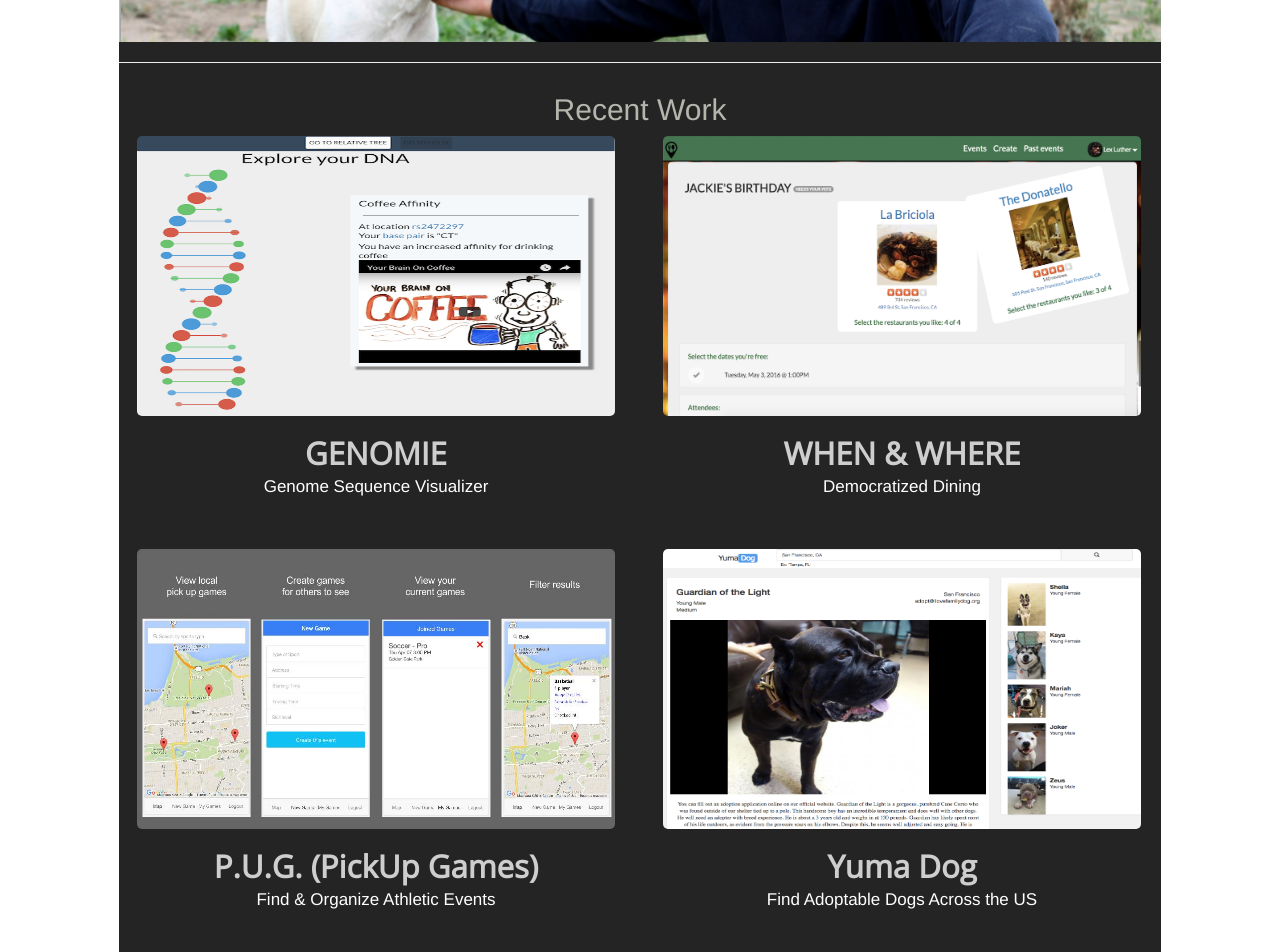
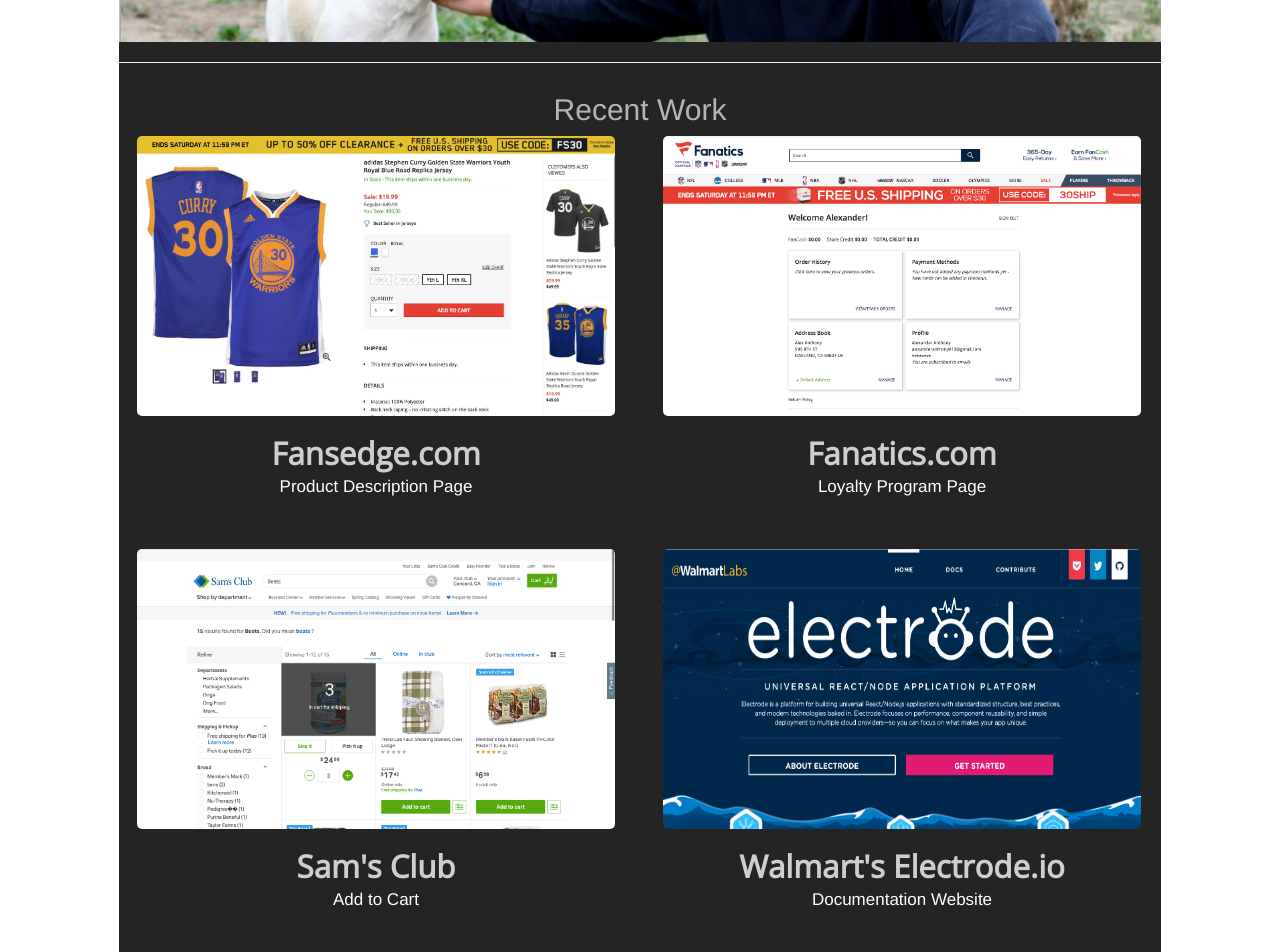
Before and after one commit to alexanthony813-zz/alexanthony813.github.io, a plain HTML site: page index.html in a window 1280 px wide. Shown: the part 660-1612 px from the top of the page. Drawn offline with nearby package versions, Linux system fonts and the light colour scheme; a web font is replaced by a local one.

Commit message:
Update portfolio

```diff
--- a/index.html
+++ b/index.html
@@ -50,11 +50,59 @@
         </div>
         <div class="row workrow">
           <div class="col-md-6 left-margin">
+            <a href="https://www.fansedge.com/nike-stephen-curry-golden-state-warriors-youth-blue-swingman-jersey-icon-edition/p-2813400" target="_blank">
+              <img src="./imgs/pdp.png" class="img-responsive med">
+            </a>
+            <h3 class="workTitle">
+              <a href="https://www.fansedge.com/nike-stephen-curry-golden-state-warriors-youth-blue-swingman-jersey-icon-edition/p-2813400" target="_blank">Fansedge.com
+              </a>
+            </h3>
+            <p><a href="https://www.fansedge.com/nike-stephen-curry-golden-state-warriors-youth-blue-swingman-jersey-icon-edition/p-2813400" target="_blank">Product Description Page</a></p>
+          </div>
+          <div class="col-md-6 left-margin">
+            <a href="https://www.fanatics.com/member-rewards-signup-login/x-1243+z-80251354-2173577203" target="_blank">
+              <img src="./imgs/fancash.png" class="img-responsive med">
+            </a>
+            <h3 class="workTitle">
+              <a href="https://www.fanatics.com/member-rewards-signup-login/x-1243+z-80251354-2173577203" target="_blank">Fanatics.com
+              </a>
+            </h3>
+            <p><a href="https://www.fanatics.com/member-rewards-signup-login/x-1243+z-80251354-2173577203" target="_blank">Loyalty Program Page</a></p>
+          </div>
+        </div>
+        <br>
+        <br>
+        <div class="row workrow">
+          <div class="col-md-6 left-margin">
+            <a href="https://www.samsclub.com/sams/search/searchResults.jsp?searchTerm=beets" target="_blank">
+              <img src="./imgs/sams.png" class="img-responsive med">
+            </a>
+            <h3 class="workTitle">
+              <a href="https://www.samsclub.com/sams/search/searchResults.jsp?searchTerm=beets" target="_blank">Sam's Club
+              </a>
+            </h3>
+            <p><a href="http://www.electrode.io/index.html" target="_blank">Add to Cart</a></p>
+          </div>
+          <div class="col-md-6 left-margin">
+            <a href="http://www.electrode.io/index.html" target="_blank">
+              <img src="./imgs/electrode.png" class="img-responsive med">
+            </a>
+            <h3 class="workTitle">
+              <a href="http://www.electrode.io/index.html" target="_blank">Walmart's Electrode.io
+              </a>
+            </h3>
+            <p><a href="http://www.electrode.io/index.html" target="_blank">Documentation Website</a></p>
+          </div>
+        </div>
+        <br>
+        <br>
+        <div class="row workrow">
+          <div class="col-md-6 left-margin">
             <a href="http://genomie.herokuapp.com/" target="_blank">
               <img src="./imgs/Genomi.png" class="img-responsive med">
             </a>
             <h3 class="workTitle">
-              <a href="http://genomie.herokuapp.com/" target="_blank">GENOMIE
+              <a href="http://genomie.herokuapp.com/" target="_blank">Genomie
               </a>
             </h3>
             <p><a href="http://genomie.herokuapp.com/" target="_blank">Genome Sequence Visualizer</a></p>
@@ -64,7 +112,7 @@
               <img src="./imgs/WhenWhere.png" class="img-responsive med">
             </a>
             <h3 class="workTitle">
-              <a href="http://when-where.herokuapp.com/" target="_blank">WHEN &amp; WHERE
+              <a href="http://when-where.herokuapp.com/" target="_blank">When &amp; Where
               </a>
             </h3>
             <p><a href="http://when-where.herokuapp.com/" target="_blank">Democratized Dining</a></p>
```
Also changed, not shown: imgs/electrode.png (added), imgs/fancash.png (added), imgs/pdp.png (added), imgs/sams.png (added).
